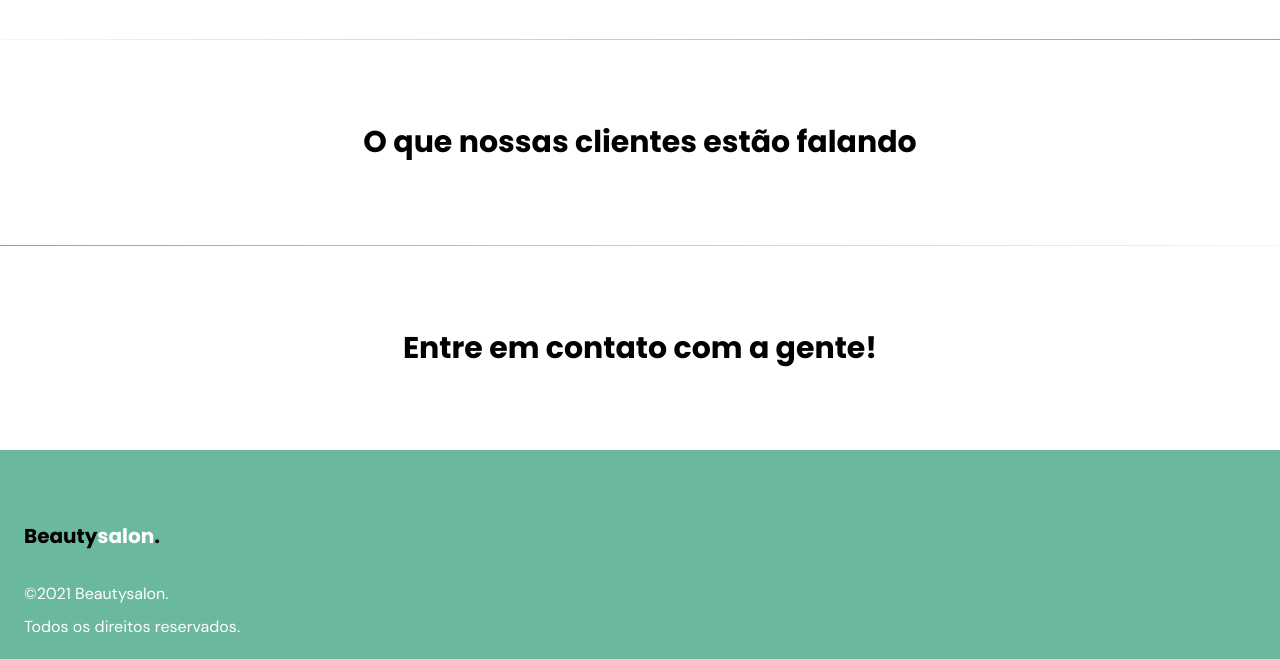
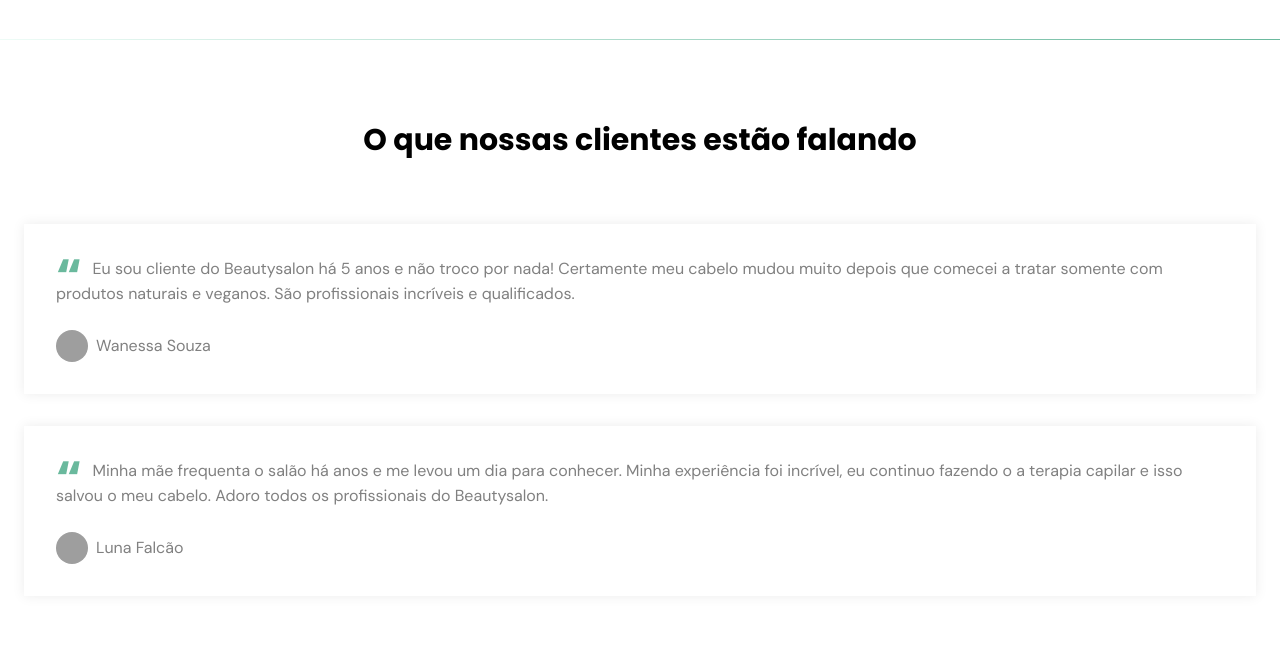
Before and after one commit to Uvacoder/beautysalon-landing-page, a website: page index.html in a window 1280 px wide. Shown: the part 4060-4719 px from the top of the page. Drawn offline with Linux system fonts and the light colour scheme; grey boxes are pictures that could not be loaded; files whose address does not match are found by name.

Commit message:
testimonials section

```diff
--- a/index.html
+++ b/index.html
@@ -101,12 +101,39 @@
               de cabelo.</p>
           </div>
         </div>
-
-
       </section>
       <div class="divider-1"></div>
       <section class="section" id="testimonials">
-        <h2 class="title">O que nossas clientes estão falando</h2>
+        <div class="container">
+          <h2 class="title">O que nossas clientes estão falando</h2>
+          <div class="card card-testimonials">
+            <blockquote>
+            <p>
+              Eu sou cliente do Beautysalon há 5 anos e não troco por nada! Certamente meu cabelo mudou muito depois que comecei a tratar somente com produtos naturais e veganos. São profissionais incríveis e qualificados.
+            </p>
+             </blockquote>
+             <div class="client">
+                 <img class="avatar" src="https://i.pravatar.cc/100?img=16
+                 " alt="">
+               <p>Wanessa Souza</p>
+             </div>
+          </div>
+          <div class="card card-testimonials">
+            <blockquote>
+              <p>
+              Minha mãe frequenta o salão há anos e me levou um dia para conhecer. Minha experiência foi incrível, eu continuo fazendo o a terapia capilar e isso salvou o meu cabelo. Adoro todos os profissionais do Beautysalon.
+              </p>
+             </blockquote>
+             <div class="client">
+                 <img class="avatar" src="https://i.pravatar.cc/100?img=1
+                 " alt="">
+               <p>Luna Falcão</p>
+             </div>
+          </div>
+
+        </div>
+
+        </div>
       </section>
       <div class="divider-2"></div>
       <section class="section" id="contact">
--- a/style.css
+++ b/style.css
@@ -310,6 +310,55 @@
   text-align: center;
 }
 
+/* ---------------- TESTIMONIALS ------------- */
+
+#testimonials .title {
+  margin-bottom: 4rem;
+}
+
+blockquote:before {
+  content: '\201C';
+  font-size: 3em;
+  line-height: 0.1em;
+  margin-right: 0.15em;
+  vertical-align: -0.4em;
+  color: var(--primary);
+}
+
+blockquote p {
+  display: inline;
+}
+
+.card-testimonials span {
+  font-size: 3rem;
+}
+
+.avatar {
+  width: 2rem;
+  border-radius: 50%;
+}
+
+#testimonials .card {
+  align-items: flex-start;
+  border-bottom: 0;
+  padding: 2rem;
+  margin-bottom: 2rem;
+}
+
+#testimonials .card blockquote {
+  margin-bottom: 1.5rem;
+}
+
+.client {
+  display: flex;
+  align-items: center;
+  gap: 0.5rem;
+}
+
+.client p {
+  margin-bottom: 0;
+}
+
 /* ---------------- FOOTER ------------------ */
 
 footer {
```
